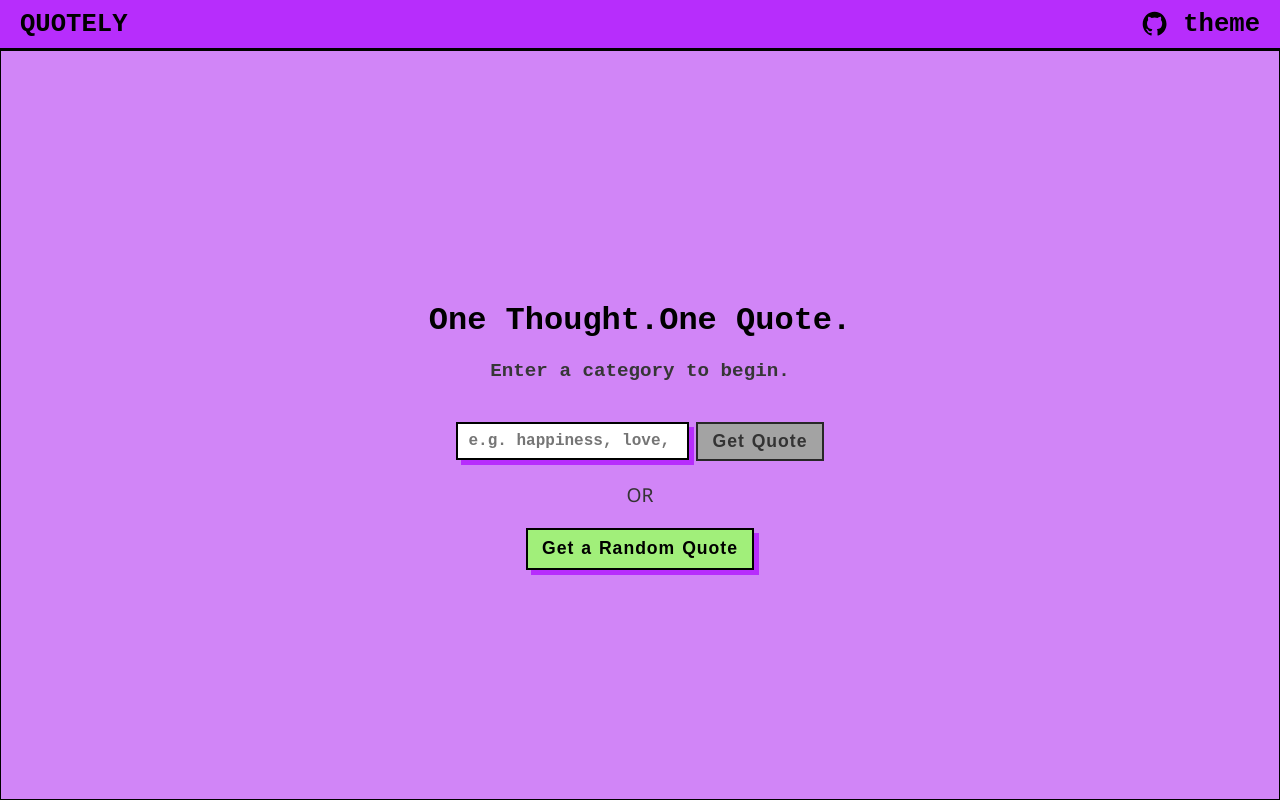
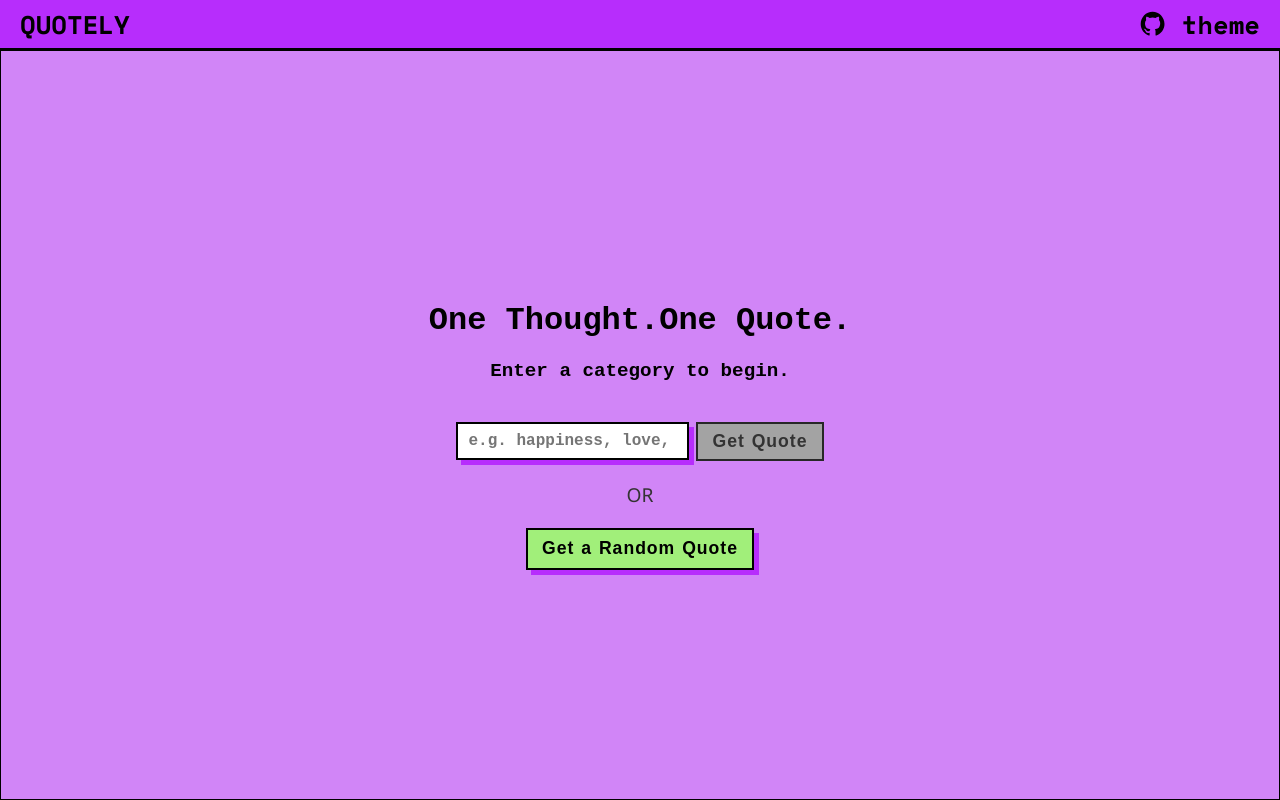
Before and after one commit to KSAdhikari008/ZQuote_Generator, a React (Vite) app: page / in a window 1280 px wide. Built offline with nearby package versions, Linux system fonts and the light colour scheme.

Commit message:
sytle: font change

```diff
--- a/src/App.css
+++ b/src/App.css
@@ -1,3 +1,5 @@
+@import url('https://fonts.googleapis.com/css2?family=Space+Mono:ital,wght@0,400;0,700;1,400;1,700&display=swap');
+
 *{
     box-sizing: border-box;
 }
@@ -23,13 +25,12 @@
     flex-flow: row nowrap;
     justify-content: space-between;
     align-items: center;
+    font-size: 1.6rem;
+    font-family: 'Space Mono', monospace;
+    font-weight: 700;
 }
 
-.left-section, .right-section{
-    font-size: 1.6rem;
-    font-weight: 600;
-    font-family: 'Courier New', Courier, monospace;
-}
+
 
 .right-section{
     display: flex;
@@ -67,9 +68,10 @@
 
 p{
     padding: 0;
-    font-weight: 600;
-    color: rgb(54, 54, 54);
+    font-weight: 700;
+    color: black;
     font-size: 1.2rem;
+    font-weight: 'Space Mono', monospace;
 }
 
 .category-form{
```
